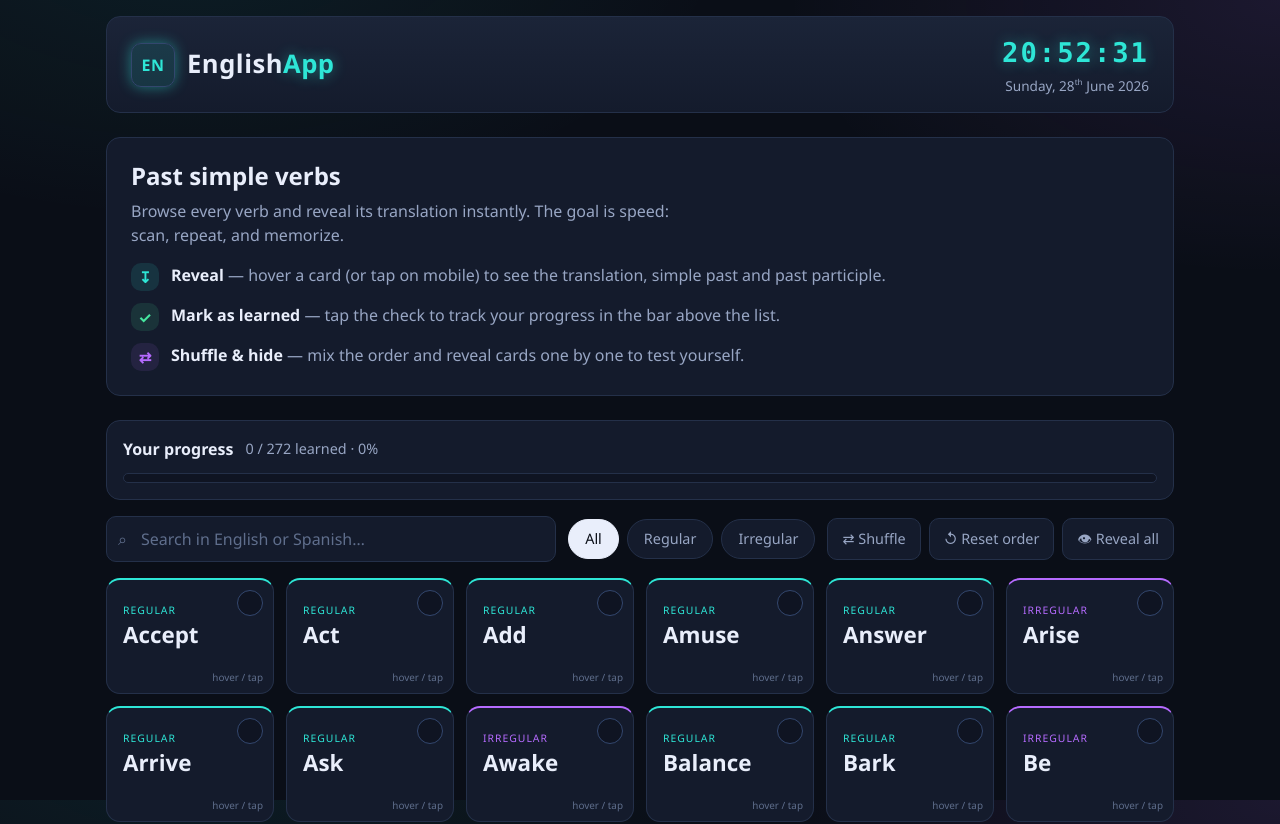
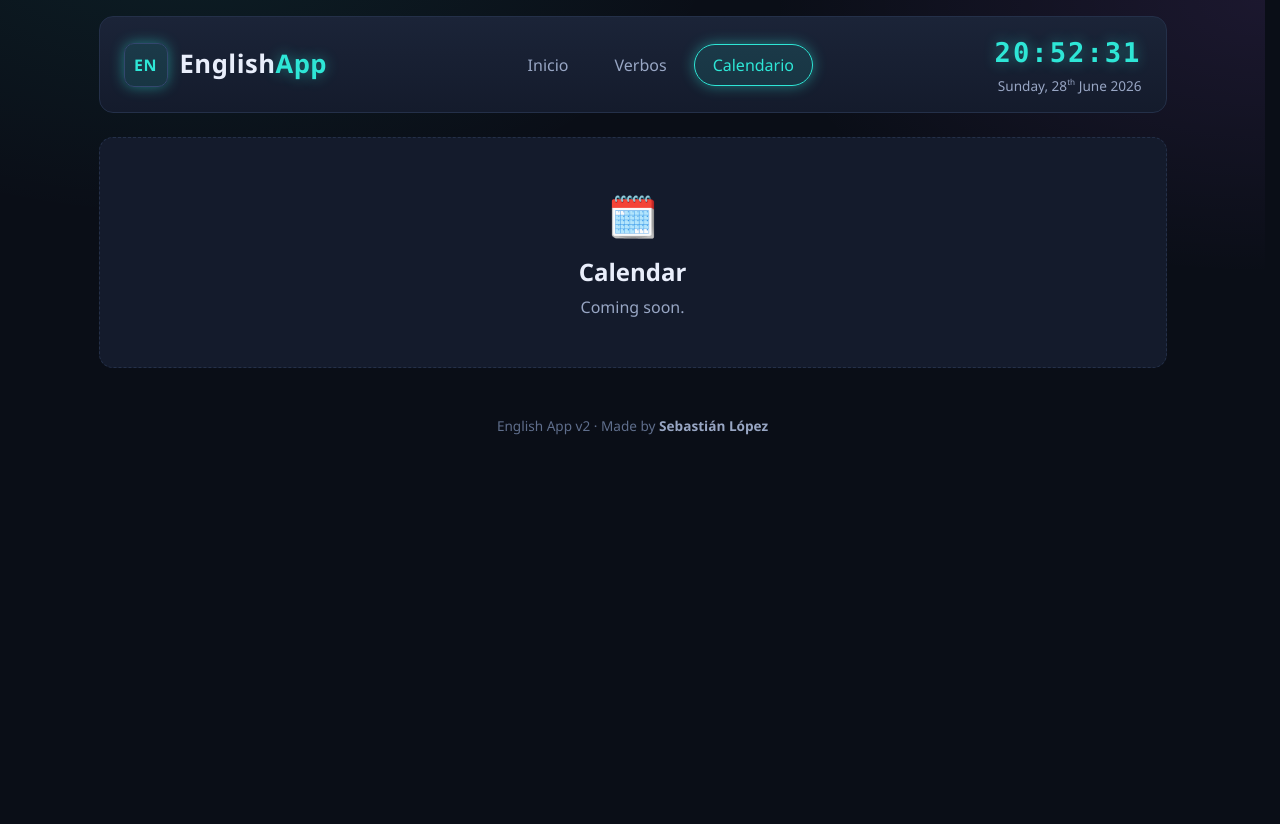
Before and after one commit to sebalopezx/app-ingles-v2, a Vue app: page /#/calendar in a window 1280 px wide. Shown: the top 824 px of the page. After the commit the page ends 800 px from the top, so only its background shows below. Built offline with nearby package versions, Linux system fonts and the light colour scheme.

Commit message:
Fixes in scroll & add bar menu

```diff
--- a/package.json
+++ b/package.json
@@ -10,7 +10,8 @@
     "preview": "vite preview"
   },
   "dependencies": {
-    "vue": "^3.5.13"
+    "vue": "^3.5.13",
+    "vue-router": "^4.5.0"
   },
   "devDependencies": {
     "@vitejs/plugin-vue": "^5.2.1",
--- a/src/App.vue
+++ b/src/App.vue
@@ -1,54 +1,20 @@
-<!-- VIEW (root) — composes the screen and wires controllers to components. -->
+<!-- VIEW (root) — app shell: header + routed page + footer. -->
 <script setup>
-import { ref } from "vue";
 import AppHeader from "./components/Header.vue";
-import Intro from "./components/Intro.vue";
-import ProgressBar from "./components/ProgressBar.vue";
-import Controls from "./components/Controls.vue";
-import VerbGrid from "./components/VerbGrid.vue";
 import AppFooter from "./components/Footer.vue";
-import { useVerbs } from "./composables/useVerbs.js";
-import { useProgress } from "./composables/useProgress.js";
-
-const { visibleVerbs, totalCount, query, type, shuffle, resetOrder } =
-  useVerbs();
-const { learned, learnedCount, toggleLearned, resetProgress } = useProgress();
-
-const revealAll = ref(false);
-function toggleRevealAll() {
-  revealAll.value = !revealAll.value;
-}
 </script>
 
 <template>
   <div class="app">
     <AppHeader />
 
-    <Intro />
-
-    <section class="section">
-      <ProgressBar
-        :learned-count="learnedCount"
-        :total="totalCount"
-        @reset="resetProgress"
-      />
-
-      <Controls
-        v-model:query="query"
-        v-model:type="type"
-        :reveal-all="revealAll"
-        @shuffle="shuffle"
-        @reset-order="resetOrder"
-        @toggle-reveal-all="toggleRevealAll"
-      />
-
-      <VerbGrid
-        :verbs="visibleVerbs"
-        :learned="learned"
-        :reveal-all="revealAll"
-        @toggle-learned="toggleLearned"
-      />
-    </section>
+    <main>
+      <RouterView v-slot="{ Component }">
+        <Transition name="page" mode="out-in">
+          <component :is="Component" />
+        </Transition>
+      </RouterView>
+    </main>
 
     <AppFooter />
   </div>
--- a/src/components/Header.vue
+++ b/src/components/Header.vue
@@ -1,6 +1,22 @@
-<!-- VIEW — top header: brand + live clock. -->
+<!--
+  VIEW — top header.
+  Wide screens: brand (left) · nav (center) · clock (right).
+  Narrow screens: everything stacked and centered — brand on top, clock in the
+  middle, and a menu button that toggles the nav links below.
+-->
 <script setup>
+import { ref } from "vue";
 import Clock from "./Clock.vue";
+
+const menuOpen = ref(false);
+
+function toggleMenu() {
+  menuOpen.value = !menuOpen.value;
+}
+
+function closeMenu() {
+  menuOpen.value = false;
+}
 </script>
 
 <template>
@@ -9,6 +25,28 @@ import Clock from "./Clock.vue";
       <span class="header__logo">EN</span>
       <h1 class="header__title">English<span>App</span></h1>
     </div>
+
     <Clock />
+
+    <button
+      type="button"
+      class="nav-toggle"
+      :aria-expanded="menuOpen"
+      aria-controls="main-nav"
+      @click="toggleMenu"
+    >
+      <span class="nav-toggle__icon" aria-hidden="true">☰</span>
+      Menú
+    </button>
+
+    <nav id="main-nav" class="nav" :class="{ 'nav--open': menuOpen }">
+      <RouterLink to="/" class="nav__link" @click="closeMenu">Inicio</RouterLink>
+      <RouterLink to="/verbs" class="nav__link" @click="closeMenu">
+        Verbos
+      </RouterLink>
+      <RouterLink to="/calendar" class="nav__link" @click="closeMenu">
+        Calendario
+      </RouterLink>
+    </nav>
   </header>
 </template>
--- a/src/main.js
+++ b/src/main.js
@@ -1,5 +1,6 @@
 import { createApp } from "vue";
 import App from "./App.vue";
+import { router } from "./router/index.js";
 
 // Global styles (order matters: tokens first, then base, then components).
 import "./styles/theme.css";
@@ -7,4 +8,4 @@ import "./styles/base.css";
 import "./styles/layout.css";
 import "./styles/components.css";
 
-createApp(App).mount("#app");
+createApp(App).use(router).mount("#app");
--- /dev/null
+++ b/src/router/index.js
@@ -0,0 +1,23 @@
+/*
+  Router — maps URLs to views.
+  Hash history keeps it working on static hosts (GitHub Pages, etc.)
+  without extra server config.
+*/
+import { createRouter, createWebHashHistory } from "vue-router";
+import HomeView from "../views/HomeView.vue";
+import VerbsView from "../views/VerbsView.vue";
+import CalendarView from "../views/CalendarView.vue";
+
+const routes = [
+  { path: "/", name: "home", component: HomeView },
+  { path: "/verbs", name: "verbs", component: VerbsView },
+  { path: "/calendar", name: "calendar", component: CalendarView },
+];
+
+export const router = createRouter({
+  history: createWebHashHistory(),
+  routes,
+  scrollBehavior() {
+    return { top: 0 };
+  },
+});
--- a/src/styles/base.css
+++ b/src/styles/base.css
@@ -9,6 +9,9 @@
 
 html {
   -webkit-text-size-adjust: 100%;
+  /* Always reserve space for the scrollbar so the layout never shifts
+     left/right when navigating between short and tall pages. */
+  scrollbar-gutter: stable;
 }
 
 body {
--- a/src/styles/components.css
+++ b/src/styles/components.css
@@ -1,3 +1,19 @@
+/* ---------- Page transition (route change) ---------- */
+.page-enter-active,
+.page-leave-active {
+  transition: opacity 0.2s var(--ease), transform 0.2s var(--ease);
+}
+
+.page-enter-from {
+  opacity: 0;
+  transform: translateY(8px);
+}
+
+.page-leave-to {
+  opacity: 0;
+  transform: translateY(-8px);
+}
+
 /* ---------- Clock ---------- */
 .clock {
   text-align: right;
--- a/src/styles/layout.css
+++ b/src/styles/layout.css
@@ -1,10 +1,11 @@
 /* ---------- Header ---------- */
+/* Mobile-first: stacked and centered (brand → clock → menu button → nav). */
 .header {
   display: flex;
+  flex-direction: column;
   align-items: center;
-  justify-content: space-between;
-  gap: var(--space-4);
-  flex-wrap: wrap;
+  text-align: center;
+  gap: var(--space-3);
   padding: var(--space-4) var(--space-5);
   background: linear-gradient(
     180deg,
@@ -13,6 +14,20 @@
   );
   border: 1px solid var(--color-border);
   border-radius: var(--radius);
+}
+
+.header__brand {
+  order: 0;
+}
+.header .clock {
+  order: 1;
+  text-align: center;
+}
+.nav-toggle {
+  order: 2;
+}
+.nav {
+  order: 3;
 }
 
 .header__brand {
@@ -43,6 +58,132 @@
 .header__title span {
   color: var(--color-accent);
   text-shadow: var(--glow-accent);
+}
+
+/* ---------- Nav menu ---------- */
+/* Menu toggle button (visible only on narrow screens) */
+.nav-toggle {
+  display: inline-flex;
+  align-items: center;
+  gap: var(--space-2);
+  padding: 8px 20px;
+  border-radius: var(--radius-pill);
+  border: 1px solid var(--color-border-strong);
+  color: var(--color-text);
+  font-weight: 500;
+  transition: color var(--dur), border-color var(--dur), box-shadow var(--dur);
+}
+
+.nav-toggle:hover {
+  color: var(--color-accent);
+  border-color: var(--color-accent);
+  box-shadow: var(--glow-accent);
+}
+
+.nav-toggle__icon {
+  font-size: 1.1rem;
+  line-height: 1;
+}
+
+/* Nav: collapsible dropdown on mobile, smooth open/close */
+.nav {
+  display: flex;
+  flex-direction: column;
+  align-items: center;
+  gap: var(--space-2);
+  width: 100%;
+  max-height: 0;
+  opacity: 0;
+  overflow: hidden;
+  transition: max-height var(--dur) var(--ease), opacity var(--dur),
+    margin-top var(--dur);
+}
+
+.nav--open {
+  max-height: 260px;
+  opacity: 1;
+  margin-top: var(--space-1);
+}
+
+.nav__link {
+  padding: 8px 18px;
+  border-radius: var(--radius-pill);
+  border: 1px solid transparent;
+  color: var(--color-text-muted);
+  text-decoration: none;
+  font-weight: 500;
+  transition: color var(--dur), border-color var(--dur), box-shadow var(--dur),
+    background var(--dur);
+}
+
+.nav__link:hover {
+  color: var(--color-text);
+  border-color: var(--color-border-strong);
+}
+
+.nav__link.router-link-exact-active {
+  color: var(--color-accent);
+  border-color: var(--color-accent);
+  background: var(--fill-accent);
+  box-shadow: var(--glow-accent);
+}
+
+/* Wide screens: inline row — brand · nav (center) · clock · no toggle */
+@media (min-width: 820px) {
+  .header {
+    flex-direction: row;
+    align-items: center;
+    text-align: left;
+    gap: var(--space-4);
+  }
+
+  .header__brand {
+    order: 0;
+  }
+  .nav {
+    order: 1;
+  }
+  .header .clock {
+    order: 2;
+    text-align: right;
+  }
+
+  .nav-toggle {
+    display: none;
+  }
+
+  .nav {
+    flex-direction: row;
+    flex: 1 1 auto;
+    justify-content: center;
+    width: auto;
+    max-height: none;
+    opacity: 1;
+    overflow: visible;
+    margin-top: 0;
+  }
+}
+
+/* ---------- Placeholder (empty views) ---------- */
+.placeholder {
+  text-align: center;
+  padding: var(--space-7) var(--space-5);
+  background: var(--color-surface);
+  border: 1px dashed var(--color-border);
+  border-radius: var(--radius);
+}
+
+.placeholder__icon {
+  font-size: 2.5rem;
+}
+
+.placeholder__title {
+  font-size: 1.5rem;
+  margin: var(--space-3) 0 var(--space-2);
+}
+
+.placeholder__text {
+  color: var(--color-text-muted);
 }
 
 /* ---------- Intro ---------- */
--- /dev/null
+++ b/src/views/CalendarView.vue
@@ -0,0 +1,8 @@
+<!-- VIEW (page) — Calendar: placeholder for an upcoming feature. -->
+<template>
+  <section class="placeholder">
+    <span class="placeholder__icon">🗓️</span>
+    <h2 class="placeholder__title">Calendar</h2>
+    <p class="placeholder__text">Coming soon.</p>
+  </section>
+</template>
--- /dev/null
+++ b/src/views/HomeView.vue
@@ -0,0 +1,8 @@
+<!-- VIEW (page) — Home: what the app is and how to use it. -->
+<script setup>
+import Intro from "../components/Intro.vue";
+</script>
+
+<template>
+  <Intro />
+</template>
--- /dev/null
+++ b/src/views/VerbsView.vue
@@ -0,0 +1,44 @@
+<!-- VIEW (page) — Verbs: the full verb browser (progress, controls, grid). -->
+<script setup>
+import { ref } from "vue";
+import ProgressBar from "../components/ProgressBar.vue";
+import Controls from "../components/Controls.vue";
+import VerbGrid from "../components/VerbGrid.vue";
+import { useVerbs } from "../composables/useVerbs.js";
+import { useProgress } from "../composables/useProgress.js";
+
+const { visibleVerbs, totalCount, query, type, shuffle, resetOrder } =
+  useVerbs();
+const { learned, learnedCount, toggleLearned, resetProgress } = useProgress();
+
+const revealAll = ref(false);
+function toggleRevealAll() {
+  revealAll.value = !revealAll.value;
+}
+</script>
+
+<template>
+  <section class="section">
+    <ProgressBar
+      :learned-count="learnedCount"
+      :total="totalCount"
+      @reset="resetProgress"
+    />
+
+    <Controls
+      v-model:query="query"
+      v-model:type="type"
+      :reveal-all="revealAll"
+      @shuffle="shuffle"
+      @reset-order="resetOrder"
+      @toggle-reveal-all="toggleRevealAll"
+    />
+
+    <VerbGrid
+      :verbs="visibleVerbs"
+      :learned="learned"
+      :reveal-all="revealAll"
+      @toggle-learned="toggleLearned"
+    />
+  </section>
+</template>
```
Also changed, not shown: 2 other files (tests, documents, lock files or other folders).
